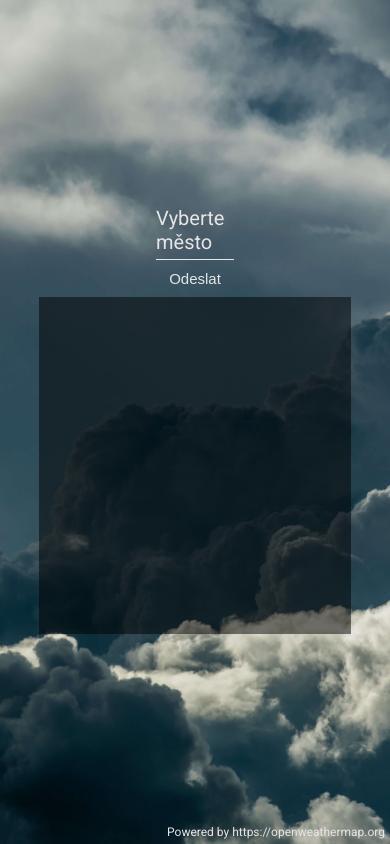
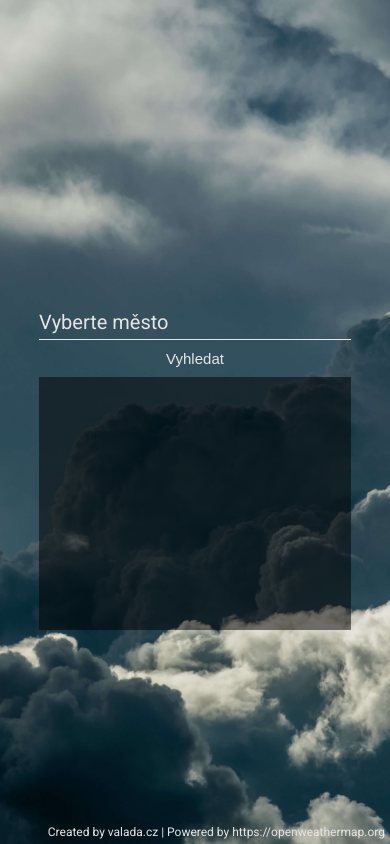
Before and after one commit to val0065/weatherForecast, a plain HTML site: page index.html in a window 390 px wide. Drawn offline with Linux system fonts and the light colour scheme; no server answers.

Commit message:
responsiveness

```diff
--- a/app.js
+++ b/app.js
@@ -1,10 +1,11 @@
 function assignCity() {
-    let city;
+    let city = 'Ostrava';
     let tempDescriptionDetail = document.querySelector('.temp-description-detail');
     let tempDegree = document.querySelector('.temp-degree');
     let locationTimezone = document.querySelector('.location-timezone');
     let tempIcon = document.querySelector('.temp-icon');
     city = document.getElementById("city").value;
+    console.log(city);
 
     const proxy = 'https://cors-anywhere.herokuapp.com/';
     const api = `${proxy}api.openweathermap.org/data/2.5/weather?q=${city}&lang=cz&appid=35eadc12a742fadf5f97b1c0db70121f`;
@@ -19,10 +20,8 @@ function assignCity() {
             tempDegree.textContent = celsius;
             let desc = data.weather[0].description;
             tempDescriptionDetail.textContent = desc.toUpperCase();
-            locationTimezone.textContent = data.name;
+            locationTimezone.textContent = data.name + ', ' + data.sys.country;
             let icon = data.weather[0].icon;
             tempIcon.src = `http://openweathermap.org/img/wn/${icon}@2x.png`;
-            let dawn = data.sys.sunrise;
-            let dusk = data.sys.sunset;
         });
 }
--- a/index.html
+++ b/index.html
@@ -9,14 +9,14 @@
     <title>Počasí</title>
 </head>
 
-<body>
+<body onload="assignCity();">
     <div class="city-input">
         <input type="text" name="city" autocomplete="off" id="city" required />
         <label for="city" class="label-city">
             <span class="city-name">Vyberte město</span>
         </label>
     </div>
-    <input name="submit" type="submit" class="city-submit" onclick="assignCity()" value="Odeslat">
+    <input name="submit" type="submit" class="city-submit" onclick="assignCity(this.value)" value="Vyhledat">
     <div class="location">
         <h1 class="location-timezone"></h1>
         <img class="temp-icon" src="">
@@ -27,7 +27,7 @@
         </div>
         <div class="temp-description-detail"></div>
     </div>
-    <div class="credits">Powered by https://openweathermap.org</div>
+    <div class="credits">Created by valada.cz | Powered by https://openweathermap.org</div>
     <script src="app.js"></script>
 </body>
 
--- a/style.css
+++ b/style.css
@@ -147,14 +147,23 @@ body {
 
 @media only screen and (max-width: 1000px) {
     .location,
-    .temp {
+    .temp,
+    .city-input {
         width: 50%;
     }
 }
 
 @media only screen and (max-width: 550px) {
     .location,
-    .temp {
+    .temp,
+    .city-input {
         width: 80%;
+        height: 15vh;
+    }
+    h1 {
+        font-size: 1.5rem;
+    }
+    .city-input input {
+        padding-top: 105px;
     }
 }
```
